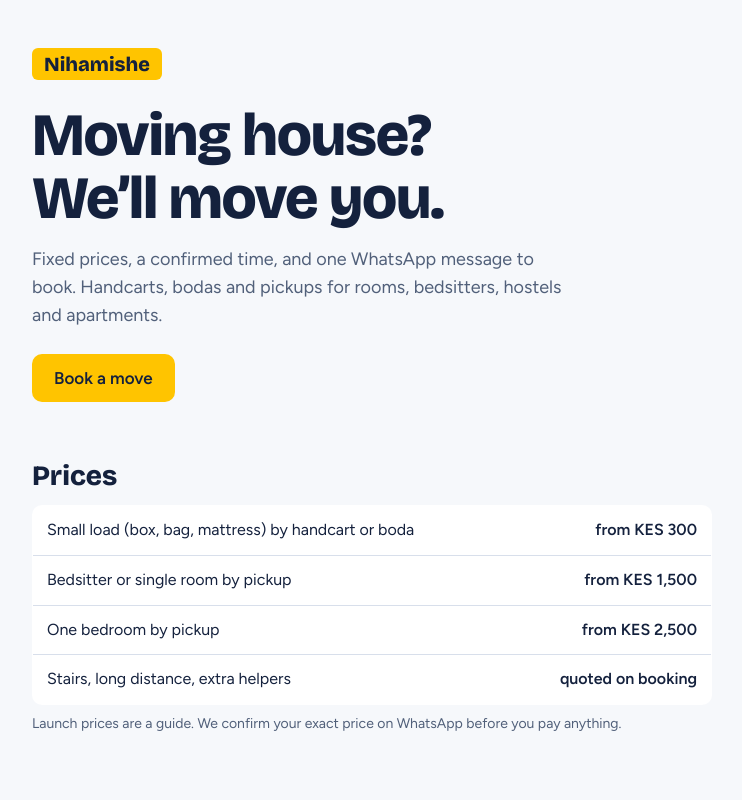
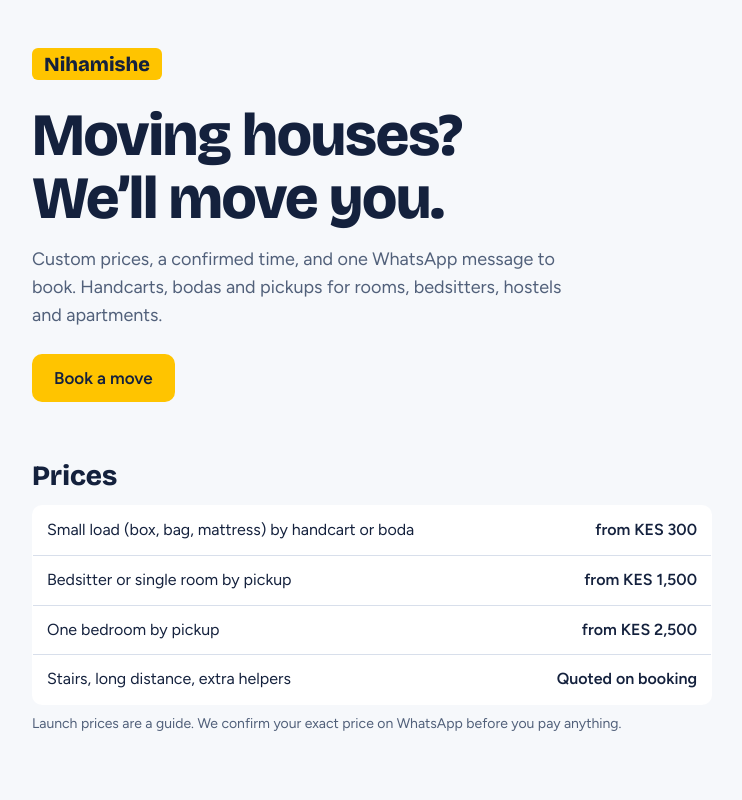
Before and after one commit to bezosonfleek/nihamishe, a plain HTML site: page index.html in a window 1280 px wide. Shown: the top 800 px of the page, without its empty margins (268-1010 px from the left). Drawn offline with nearby package versions, Linux system fonts and the light colour scheme.

Commit message:
update code placeholders

```diff
--- a/index.html
+++ b/index.html
@@ -49,8 +49,8 @@ footer{padding:28px 0 40px;color:var(--muted);font-size:14px}
 <div class="wrap">
   <header class="hero">
     <div class="brand">Nihamishe</div>
-    <h1>Moving house? We’ll move you.</h1>
-    <p class="lead">Fixed prices, a confirmed time, and one WhatsApp message to book. Handcarts, bodas and pickups for rooms, bedsitters, hostels and apartments.</p>
+    <h1>Moving houses? We’ll move you.</h1>
+    <p class="lead">Custom prices, a confirmed time, and one WhatsApp message to book. Handcarts, bodas and pickups for rooms, bedsitters, hostels and apartments.</p>
     <a class="btn" href="#book">Book a move</a>
   </header>
 
@@ -60,7 +60,7 @@ footer{padding:28px 0 40px;color:var(--muted);font-size:14px}
       <tr><td>Small load (box, bag, mattress) by handcart or boda</td><td>from KES 300</td></tr>
       <tr><td>Bedsitter or single room by pickup</td><td>from KES 1,500</td></tr>
       <tr><td>One bedroom by pickup</td><td>from KES 2,500</td></tr>
-      <tr><td>Stairs, long distance, extra helpers</td><td>quoted on booking</td></tr>
+      <tr><td>Stairs, long distance, extra helpers</td><td>Quoted on booking</td></tr>
     </table>
     <p class="note">Launch prices are a guide. We confirm your exact price on WhatsApp before you pay anything.</p>
   </section>
@@ -108,8 +108,8 @@ footer{padding:28px 0 40px;color:var(--muted);font-size:14px}
 </div>
 
 <script>
-// Replace with your WhatsApp Business number, in international format without + (e.g. 2547XXXXXXXX)
-var WA_NUMBER = "254700000000";
+
+var WA_NUMBER = "254710492033";
 
 document.getElementById("f").addEventListener("submit", function (e) {
   e.preventDefault();
```
